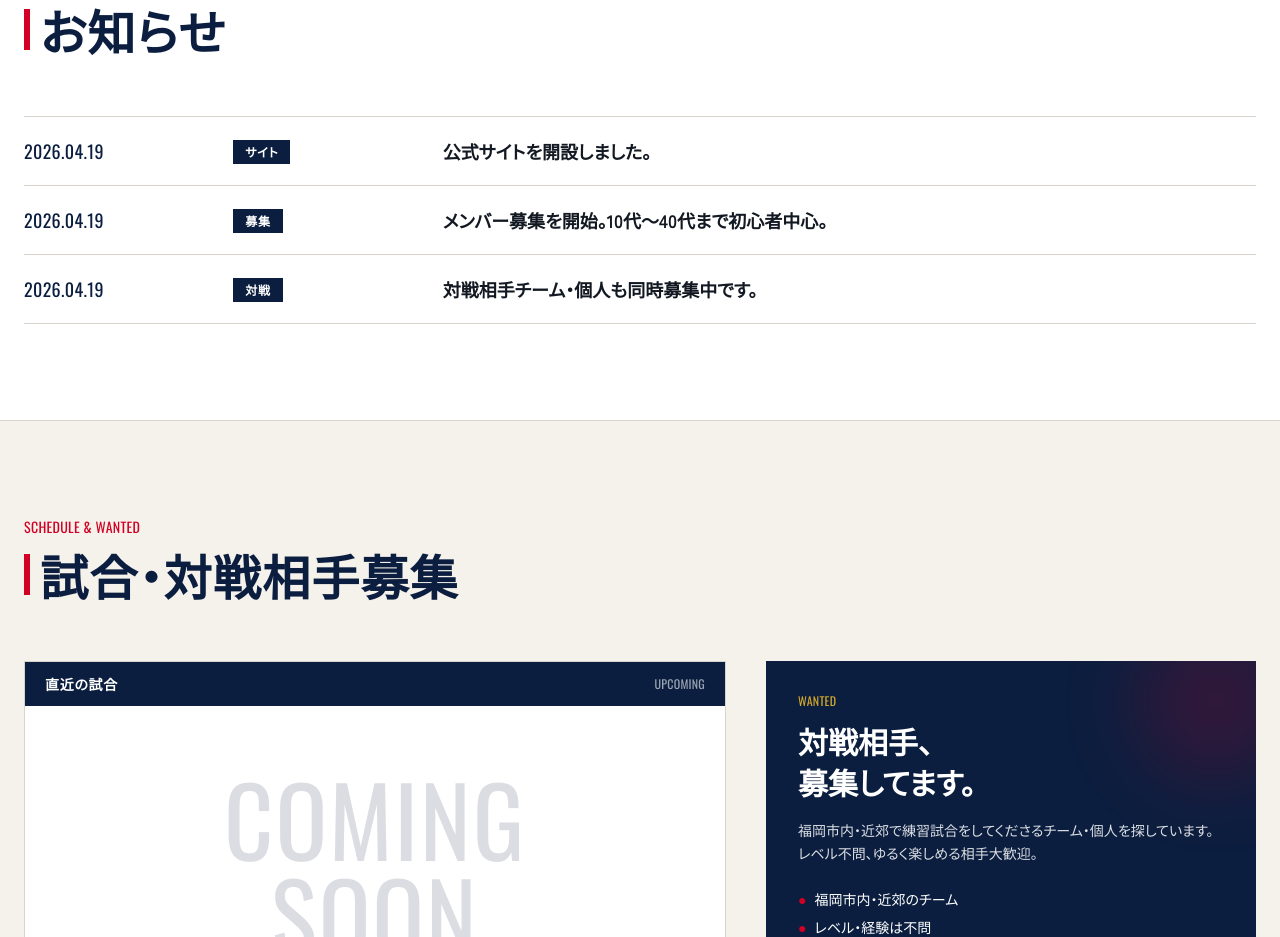
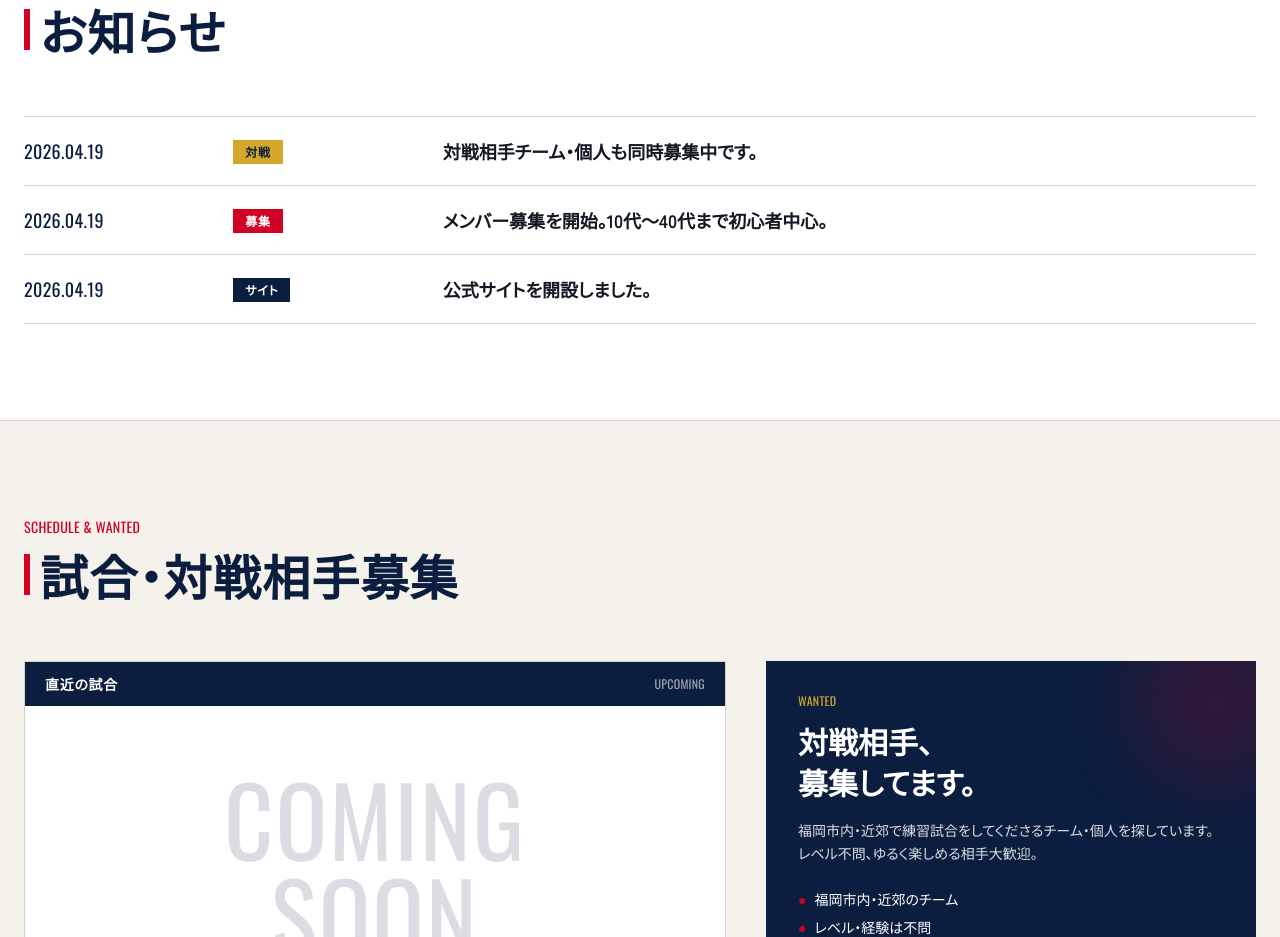
Before and after one commit to skryu-fk/hakata-sk-rookies, a Next.js app: page / in a window 1280 px wide. Shown: the part 1360-2297 px from the top of the page. Built offline with nearby package versions, Linux system fonts and the light colour scheme; no server answers; a web font is replaced by a local one.

Commit message:
Extract news data to separate file with typed categories

```diff
--- a/src/app/page.tsx
+++ b/src/app/page.tsx
@@ -1,6 +1,7 @@
 import Image from "next/image";
 import Link from "next/link";
 import RecruitForm from "@/components/RecruitForm";
+import { news, CATEGORY_STYLES } from "@/data/news";
 
 const TEAM_NAME_JP = "博多SKルーキーズ";
 const TEAM_NAME_EN = "HAKATA SK ROOKIES";
@@ -285,24 +286,6 @@ function SectionTitle({
 
 /* ───────────────────────────────────────── NEWS */
 
-const news = [
-  {
-    date: "2026.04.19",
-    cat: "サイト",
-    title: "公式サイトを開設しました。",
-  },
-  {
-    date: "2026.04.19",
-    cat: "募集",
-    title: "メンバー募集を開始。10代〜40代まで初心者中心。",
-  },
-  {
-    date: "2026.04.19",
-    cat: "対戦",
-    title: "対戦相手チーム・個人も同時募集中です。",
-  },
-];
-
 function NewsSection() {
   return (
     <section id="news" className="bg-base-2 border-b border-line">
@@ -319,8 +302,8 @@ function NewsSection() {
                 {n.date}
               </span>
               <span className="col-span-3 md:col-span-2">
-                <span className="inline-block bg-navy text-white text-xs px-3 py-1 font-bold tracking-wider">
-                  {n.cat}
+                <span className={`inline-block text-xs px-3 py-1 font-bold tracking-wider ${CATEGORY_STYLES[n.category]}`}>
+                  {n.category}
                 </span>
               </span>
               <span className="col-span-12 md:col-span-8 text-base md:text-lg font-bold text-ink mt-2 md:mt-0">
--- /dev/null
+++ b/src/data/news.ts
@@ -0,0 +1,56 @@
+/**
+ * お知らせデータ
+ *
+ * 追加方法:
+ *   1. 下の news 配列の一番上に新しい項目を追加
+ *   2. category は下の NEWS_CATEGORIES のどれかを必ず使う
+ *   3. date は "YYYY.MM.DD" の形式
+ *   4. 保存 → commit & push → Vercelが自動で反映
+ *
+ * GitHubから編集する場合:
+ *   https://github.com/skryu-fk/hakata-sk-rookies/edit/main/src/data/news.ts
+ */
+
+export const NEWS_CATEGORIES = [
+  "サイト",
+  "募集",
+  "対戦",
+  "活動",
+  "試合",
+  "告知",
+] as const;
+
+export type NewsCategory = (typeof NEWS_CATEGORIES)[number];
+
+export type NewsItem = {
+  date: string;
+  category: NewsCategory;
+  title: string;
+};
+
+export const news: NewsItem[] = [
+  {
+    date: "2026.04.19",
+    category: "対戦",
+    title: "対戦相手チーム・個人も同時募集中です。",
+  },
+  {
+    date: "2026.04.19",
+    category: "募集",
+    title: "メンバー募集を開始。10代〜40代まで初心者中心。",
+  },
+  {
+    date: "2026.04.19",
+    category: "サイト",
+    title: "公式サイトを開設しました。",
+  },
+];
+
+export const CATEGORY_STYLES: Record<NewsCategory, string> = {
+  サイト: "bg-navy text-white",
+  募集: "bg-red text-white",
+  対戦: "bg-gold text-navy",
+  活動: "bg-navy-3 text-white",
+  試合: "bg-red-2 text-white",
+  告知: "bg-muted text-white",
+};
```
